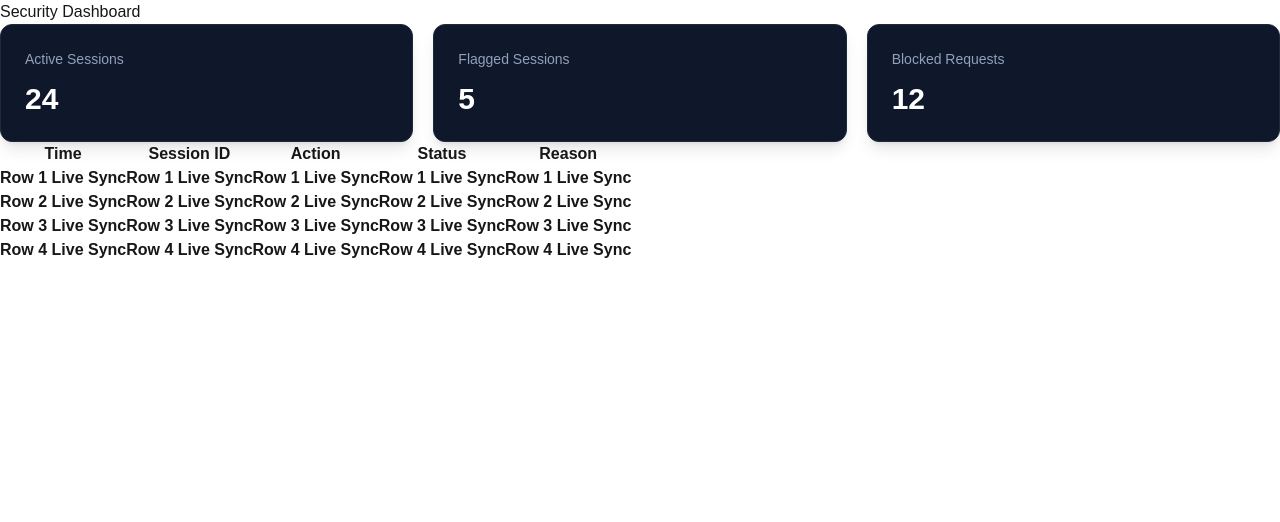
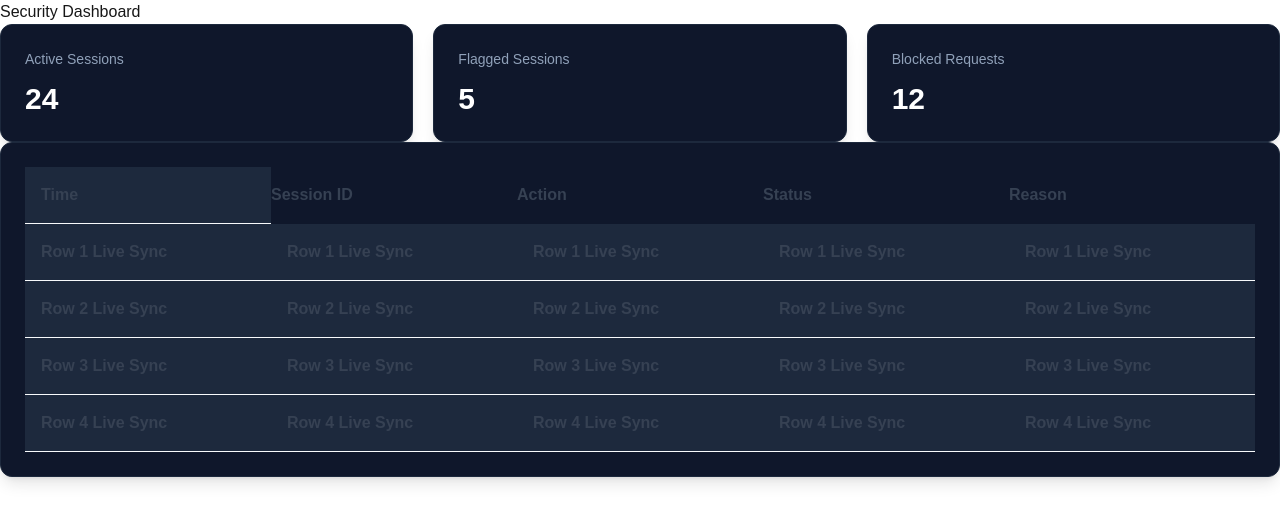
Before and after one commit to raremanticore/renamethislater, a Next.js app: page / in a window 1280 px wide. Shown: the top 522 px of the page. Built offline with nearby package versions, Linux system fonts and the light colour scheme.

Commit message:
Added styling to LiveActivityTable

```diff
--- a/components/dashboard/LiveActivityTable.tsx
+++ b/components/dashboard/LiveActivityTable.tsx
@@ -9,44 +9,48 @@
 
 export default function LiveActivityTable() {
   return (
-    <table>
-    <tbody>
-        <tr className="column-headers">
-        <th>Time</th>
+    <div className="relative flex flex-col w-full h-full overflow-scroll text-gray-700 bg-slate-900 border border-slate-800 rounded-xl p-6 shadow-lg">
+        <table className="w-full text-left table-auto min-w-max">
+        <thead>
+            <tr>
+            <th className="p-4 border-b border-slate-50 bg-slate-800">Time</th>
             <th>Session ID</th>
             <th>Action</th>
             <th>Status</th>
             <th>Reason</th>
             </tr>
-        <tr className="row-one">
-        <th>Row 1 Live Sync</th>
-        <th>Row 1 Live Sync</th>
-        <th>Row 1 Live Sync</th>
-        <th>Row 1 Live Sync</th>
-        <th>Row 1 Live Sync</th>
+        </thead>
+        <tbody>
+            <tr className="hover:bg-slate-600">
+            <th className="p-4 border-b border-slate-50 bg-slate-800" >Row 1 Live Sync</th>
+            <th className="p-4 border-b border-slate-50 bg-slate-800" >Row 1 Live Sync</th>
+            <th className="p-4 border-b border-slate-50 bg-slate-800" >Row 1 Live Sync</th>
+            <th className="p-4 border-b border-slate-50 bg-slate-800" >Row 1 Live Sync</th>
+            <th className="p-4 border-b border-slate-50 bg-slate-800" >Row 1 Live Sync</th>
             </tr>
-        <tr className="row-two">
-        <th>Row 2 Live Sync</th>
-        <th>Row 2 Live Sync</th>
-        <th>Row 2 Live Sync</th>
-        <th>Row 2 Live Sync</th>
-        <th>Row 2 Live Sync</th>
+            <tr className="hover:bg-slate-600">
+            <th className="p-4 border-b border-slate-50 bg-slate-800">Row 2 Live Sync</th>
+            <th className="p-4 border-b border-slate-50 bg-slate-800">Row 2 Live Sync</th>
+            <th className="p-4 border-b border-slate-50 bg-slate-800">Row 2 Live Sync</th>
+            <th className="p-4 border-b border-slate-50 bg-slate-800">Row 2 Live Sync</th>
+            <th className="p-4 border-b border-slate-50 bg-slate-800">Row 2 Live Sync</th>
             </tr>
-        <tr className="row-three">
-        <th>Row 3 Live Sync</th>
-        <th>Row 3 Live Sync</th>
-        <th>Row 3 Live Sync</th>
-        <th>Row 3 Live Sync</th>
-        <th>Row 3 Live Sync</th>
+            <tr className="hover:bg-slate-600">
+            <th className="p-4 border-b border-slate-50 bg-slate-800">Row 3 Live Sync</th>
+            <th className="p-4 border-b border-slate-50 bg-slate-800">Row 3 Live Sync</th>
+            <th className="p-4 border-b border-slate-50 bg-slate-800">Row 3 Live Sync</th>
+            <th className="p-4 border-b border-slate-50 bg-slate-800">Row 3 Live Sync</th>
+            <th className="p-4 border-b border-slate-50 bg-slate-800">Row 3 Live Sync</th>
             </tr>
-        <tr className="row-four">
-        <th>Row 4 Live Sync</th>
-        <th>Row 4 Live Sync</th>
-        <th>Row 4 Live Sync</th>
-        <th>Row 4 Live Sync</th>
-        <th>Row 4 Live Sync</th>
+            <tr className="hover:bg-slate-600">
+            <th className="p-4 border-b border-slate-50 bg-slate-800">Row 4 Live Sync</th>
+            <th className="p-4 border-b border-slate-50 bg-slate-800">Row 4 Live Sync</th>
+            <th className="p-4 border-b border-slate-50 bg-slate-800">Row 4 Live Sync</th>
+            <th className="p-4 border-b border-slate-50 bg-slate-800">Row 4 Live Sync</th>
+            <th className="p-4 border-b border-slate-50 bg-slate-800">Row 4 Live Sync</th>
             </tr>
         </tbody>
         </table>
+    </div>
     );
 }
```
Lines whose indentation alone changed are shown as unchanged.
